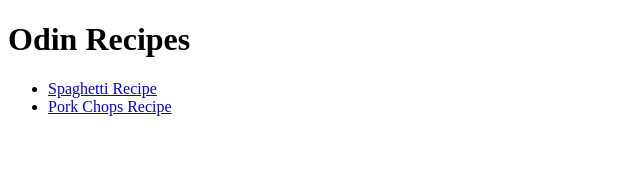
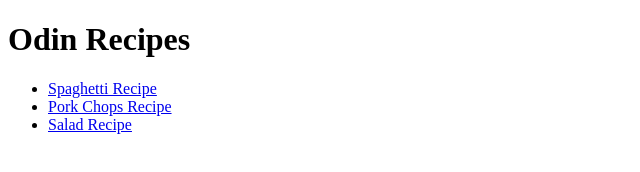
Before and after one commit to MVIVN/odin-recipes, a plain HTML site: page index.html in a window 1280 px wide. Shown: the whole page, without its empty margins (0-640 px from the left). Drawn offline with Linux system fonts and the light colour scheme.

Commit message:
Link third recipe page on main index page

```diff
--- a/index.html
+++ b/index.html
@@ -10,6 +10,7 @@
         <ul>
             <li><a href="./recipes/spaghetti.html">Spaghetti Recipe</a></li>
             <li><a href="./recipes/pork-chops.html">Pork Chops Recipe</a></li>
+            <li><a href="./recipes/salad.html">Salad Recipe</a></li>
         </ul>
     </body>
 
```
